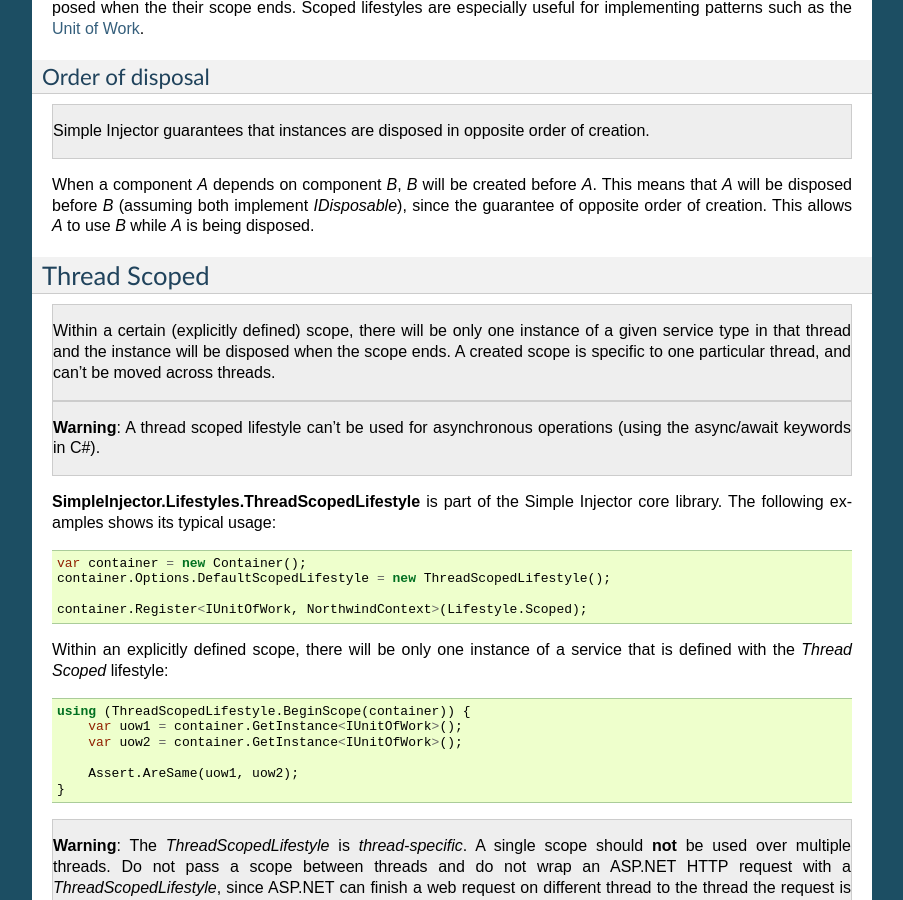
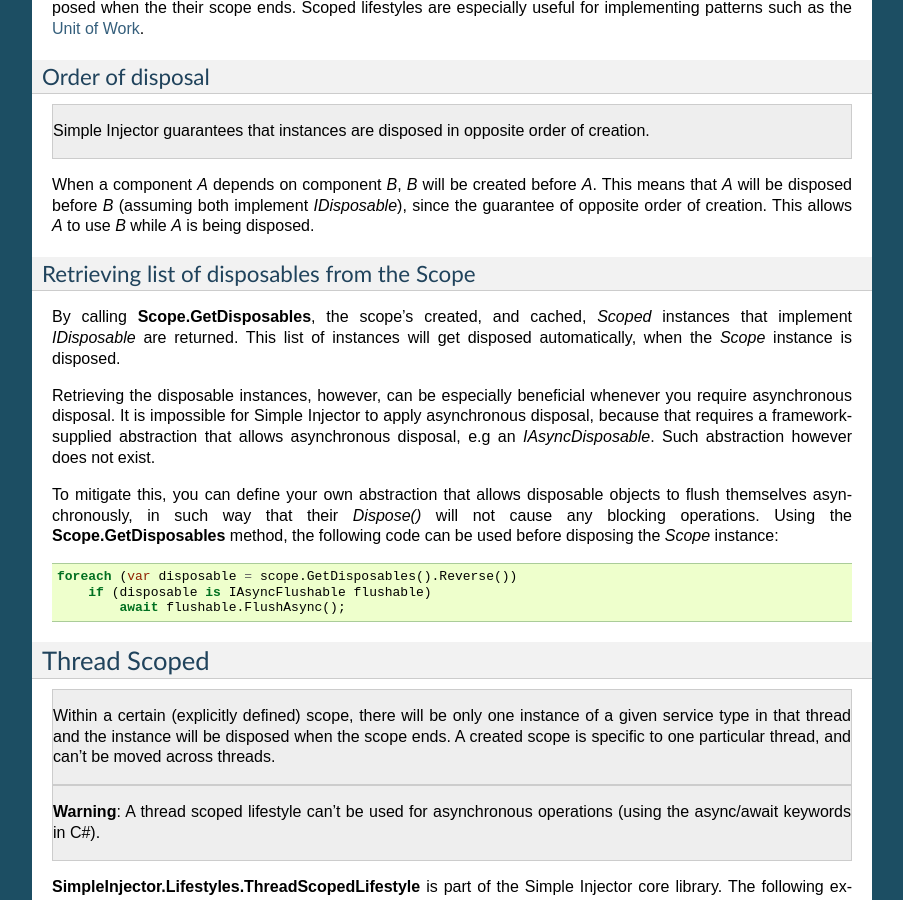
Before and after one commit to simpleinjector/Documentation, a Sphinx documentation site: the page built from source/lifetimes.rst, in a window 1280 px wide and 900 px high, scrolled down 3488 px. Shown: the whole window, without its empty margins (198-1101 px from the left). Built offline with Sphinx 7.4.7, drawn with Linux system fonts in a browser that asks for light colours; some of the changed text lies outside the part shown.

Commit message:
New section "Retrieving list of disposables from the Scope" added to the "Object Lifetime Management" page demonstrating the new Scope.GetDisposables() method of feature https://github.com/simpleinjector/SimpleInjector/issues/478.

```diff
--- a/source/lifetimes.rst
+++ b/source/lifetimes.rst
@@ -185,6 +185,24 @@ Order of disposal
 
 When a component *A* depends on component *B*, *B* will be created before *A*. This means that *A* will be disposed before *B* (assuming both implement *IDisposable*), since the guarantee of opposite order of creation. This allows *A* to use *B* while *A* is being disposed.
 
+
+
+.. _Retrieving-disposables:
+
+Retrieving list of disposables from the Scope
+---------------------------------------------
+
+By calling **Scope.GetDisposables**, the scope's created, and cached, *Scoped* instances that implement `IDisposable` are returned. This list of instances will get disposed automatically, when the `Scope` instance is disposed.
+
+Retrieving the disposable instances, however, can be especially beneficial whenever you require asynchronous disposal. It is impossible for Simple Injector to apply asynchronous disposal, because that requires a framework-supplied abstraction that allows asynchronous disposal, e.g an `IAsyncDisposable`. Such abstraction however does not exist.
+
+To mitigate this, you can define your own abstraction that allows disposable objects to flush themselves asynchronously, in such way that their `Dispose()` will not cause any blocking operations. Using the **Scope.GetDisposables** method, the following code can be used before disposing the `Scope` instance:
+
+.. code-block:: c#
+
+    foreach (var disposable = scope.GetDisposables().Reverse())
+        if (disposable is IAsyncFlushable flushable)
+            await flushable.FlushAsync();
 
 .. _PerLifetimeScope:
 .. _ThreadScoped:
```
